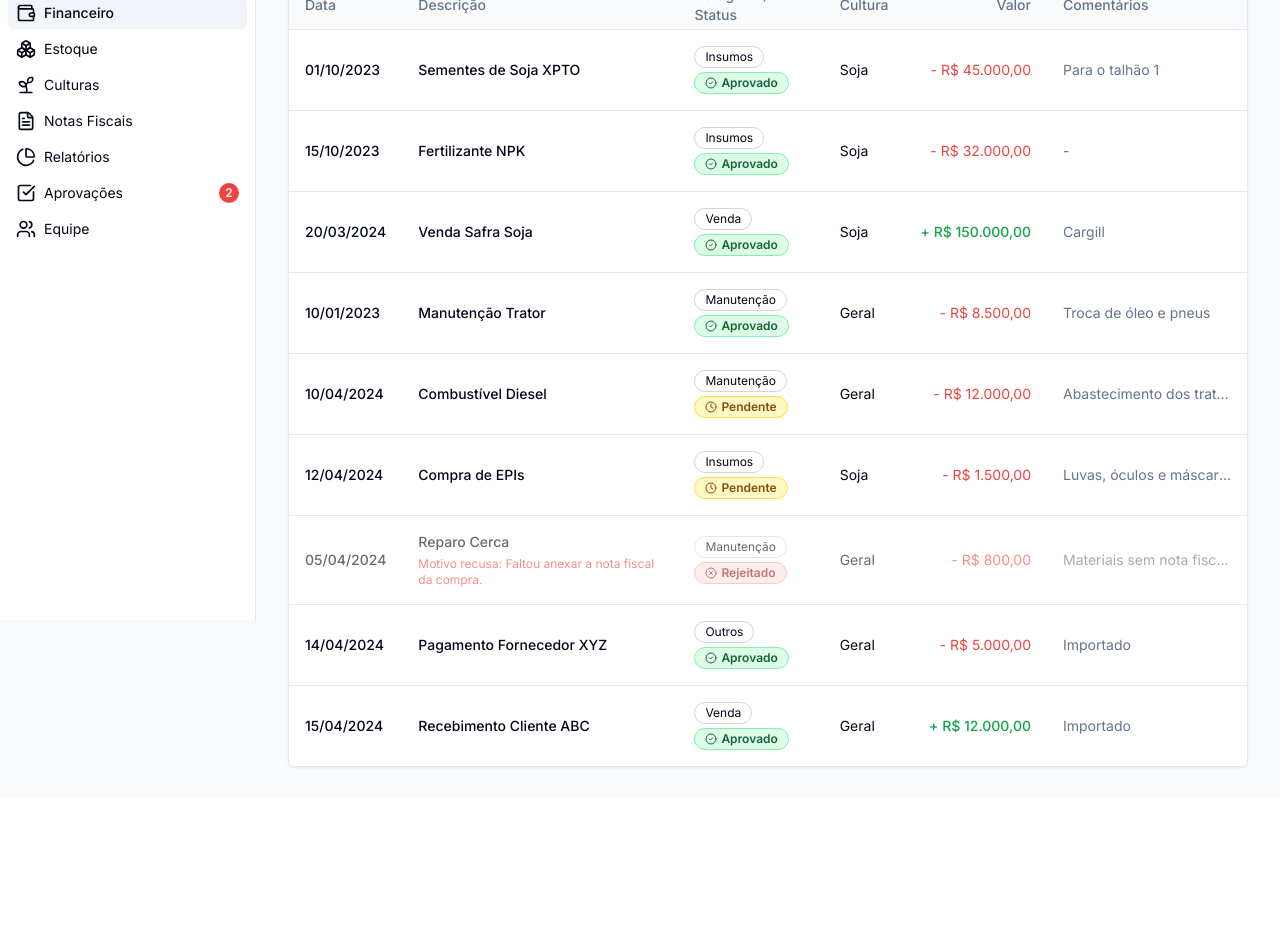
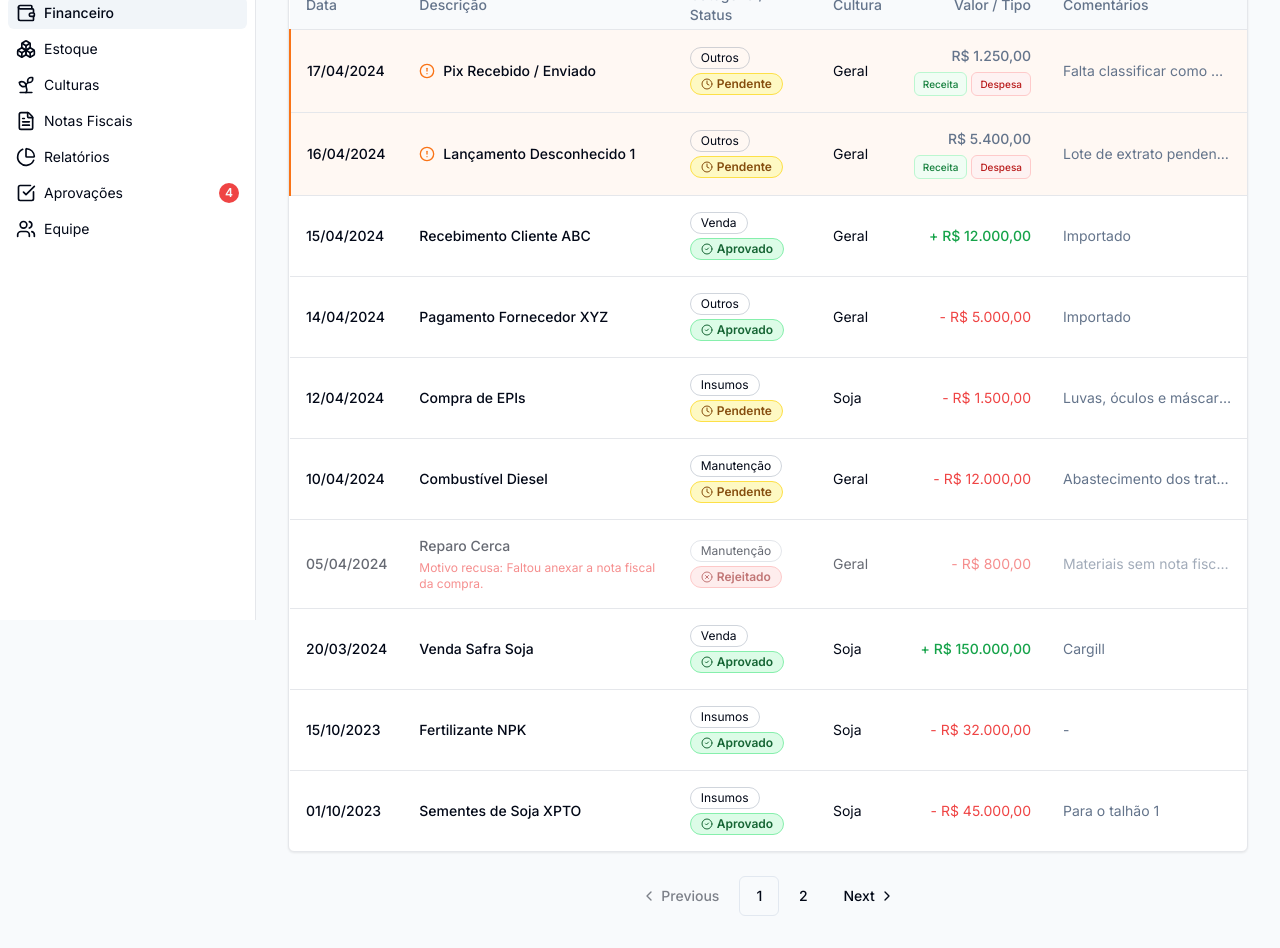
Before and after one commit to Gasparadv/controle-agro-neg-cio-nryu23s7k, a React (Vite) app: page /financeiro in a window 1280 px wide. Shown: the part 180-1128 px from the top of the page. Before the commit the page ends 979 px from the top, so only its background shows below. Built offline with nearby package versions, Linux system fonts and the light colour scheme.

Commit message:
feat: Add filter for undefined transaction types

```diff
--- a/src/components/financeiro/FileImportModal.tsx
+++ b/src/components/financeiro/FileImportModal.tsx
@@ -20,7 +20,7 @@ import {
 import { useToast } from '@/hooks/use-toast'
 import useAgroStore from '@/stores/useAgroStore'
 import useAuthStore from '@/stores/useAuthStore'
-import { Transaction } from '@/types'
+import { Transaction, TransactionType } from '@/types'
 import {
   parseAmount,
   parseDate,
@@ -44,9 +44,12 @@ export function FileImportModal({
   const [workbook, setWorkbook] = useState<XLSX.WorkBook | null>(null)
   const [selectedSheet, setSelectedSheet] = useState<string>('')
   const [preview, setPreview] = useState<PreviewRow[]>([])
-  const [summary, setSummary] = useState<{ total: number; debits: number; credits: number } | null>(
-    null,
-  )
+  const [summary, setSummary] = useState<{
+    total: number
+    debits: number
+    credits: number
+    undefined: number
+  } | null>(null)
   const [isPending, startTransition] = useTransition()
 
   const fileInputRef = useRef<HTMLInputElement>(null)
@@ -280,7 +283,7 @@ export function FileImportModal({
           errorMsg = 'Valor inválido'
         }
 
-        let detectedType: 'receita' | 'despesa' | '' = ''
+        let detectedType: TransactionType | '' = ''
 
         const debitMarkers = ['D', 'DEBITO', 'DÉBITO', 'DEBIT', 'DESPESA', 'SAÍDA', 'SAIDA', '-']
         const creditMarkers = ['C', 'CREDITO', 'CRÉDITO', 'CREDIT', 'RECEITA', 'ENTRADA', '+']
@@ -312,6 +315,7 @@ export function FileImportModal({
 
             if (hasDebitMarker) detectedType = 'despesa'
             else if (hasCreditMarker) detectedType = 'receita'
+            else detectedType = 'indefinido' // Default to undefined if we can't classify
           }
         }
 
@@ -339,7 +343,7 @@ export function FileImportModal({
           cat,
           crop,
           comments: String(rawComment).trim(),
-          type: detectedType,
+          type: detectedType as string,
           isDuplicate: isDup,
           isInvalid,
           errorMsg,
@@ -432,12 +436,12 @@ export function FileImportModal({
 
     const validToImport = preview.filter((r) => !r.isDuplicate && !r.isInvalid)
 
+    // Optional: Keep the user from importing totally blank types. If they are 'indefinido', we allow it.
     if (validToImport.some((r) => r.type === '')) {
       toast({
         variant: 'destructive',
         title: 'Atenção',
-        description:
-          'Existem lançamentos sem tipo definido (Débito/Crédito). Por favor, classifique-os antes de confirmar.',
+        description: 'Ocorreu um problema ao identificar o tipo de alguns registros.',
       })
       return
     }
@@ -453,13 +457,18 @@ export function FileImportModal({
     }
 
     const txs: Transaction[] = validToImport.map((r, i) => {
-      const finalAmt = r.type === 'despesa' ? -Math.abs(r.amount) : Math.abs(r.amount)
+      // If type is despesa or undefined (but negative amount), set it to negative
+      let finalAmt = Math.abs(r.amount)
+      if (r.type === 'despesa') {
+        finalAmt = -finalAmt
+      }
+
       return {
         id: `imp-${Date.now()}-${i}`,
         date: r.date,
         description: r.desc || 'Importado',
         amount: finalAmt,
-        type: r.type as 'receita' | 'despesa',
+        type: r.type as TransactionType,
         category: r.cat || 'Outros',
         comments: r.comments || `Arquivo: ${fileName}`,
         crop: (r.crop as any) || 'Geral',
@@ -480,7 +489,8 @@ export function FileImportModal({
 
     const debits = txs.filter((t) => t.type === 'despesa').length
     const credits = txs.filter((t) => t.type === 'receita').length
-    setSummary({ total: txs.length, debits, credits })
+    const undef = txs.filter((t) => t.type === 'indefinido').length
+    setSummary({ total: txs.length, debits, credits, undefined: undef })
     setStep(4)
   }
 
@@ -503,7 +513,7 @@ export function FileImportModal({
     })
   }
 
-  const handleTypeChange = (index: number, newType: 'receita' | 'despesa') => {
+  const handleTypeChange = (index: number, newType: 'receita' | 'despesa' | 'indefinido') => {
     setPreview((prev) => {
       const copy = [...prev]
       const r = { ...copy[index], type: newType }
@@ -603,7 +613,7 @@ export function FileImportModal({
             <ImportPreviewTable
               preview={preview}
               onCategoryChange={handleCategoryChange}
-              onTypeChange={handleTypeChange}
+              onTypeChange={handleTypeChange as any}
               onCropChange={handleCropChange}
             />
           </div>
@@ -622,12 +632,18 @@ export function FileImportModal({
                 <span className="text-muted-foreground">Total de Débitos</span>
                 <span className="font-bold text-destructive">{summary.debits}</span>
               </div>
-              <div className="flex justify-between items-center pb-1">
+              <div className="flex justify-between items-center border-b border-border/50 pb-2">
                 <span className="text-muted-foreground">Total de Créditos</span>
                 <span className="font-bold text-green-600 dark:text-green-500">
                   {summary.credits}
                 </span>
               </div>
+              {summary.undefined > 0 && (
+                <div className="flex justify-between items-center pb-1">
+                  <span className="text-muted-foreground">Não Definidos</span>
+                  <span className="font-bold text-orange-500">{summary.undefined}</span>
+                </div>
+              )}
             </div>
           </div>
         )}
--- a/src/components/financeiro/TransactionSheet.tsx
+++ b/src/components/financeiro/TransactionSheet.tsx
@@ -46,7 +46,13 @@ export function TransactionSheet({
   if (!formData) return null
 
   const handleSave = () => {
-    onSave(formData)
+    // Ensure amount sign aligns with the selected type
+    let finalAmt = Math.abs(formData.amount)
+    if (formData.type === 'despesa') {
+      finalAmt = -finalAmt
+    }
+
+    onSave({ ...formData, amount: finalAmt })
     onOpenChange(false)
     toast({
       title: 'Transação Atualizada',
@@ -68,6 +74,24 @@ export function TransactionSheet({
             <Label>Descrição</Label>
             <Input disabled value={formData.description} className="bg-muted" />
           </div>
+
+          <div className="space-y-2">
+            <Label>Tipo de Lançamento</Label>
+            <Select
+              value={formData.type}
+              onValueChange={(val: any) => setFormData({ ...formData, type: val })}
+            >
+              <SelectTrigger>
+                <SelectValue placeholder="Selecione o tipo" />
+              </SelectTrigger>
+              <SelectContent>
+                <SelectItem value="receita">Receita (+)</SelectItem>
+                <SelectItem value="despesa">Despesa (-)</SelectItem>
+                <SelectItem value="indefinido">Não Definido</SelectItem>
+              </SelectContent>
+            </Select>
+          </div>
+
           <div className="space-y-2">
             <Label>Categoria</Label>
             <Select
--- a/src/components/financeiro/TransactionTable.tsx
+++ b/src/components/financeiro/TransactionTable.tsx
@@ -7,16 +7,25 @@ import {
   TableRow,
 } from '@/components/ui/table'
 import { Badge } from '@/components/ui/badge'
+import { Button } from '@/components/ui/button'
 import { formatBRL, formatDate } from '@/lib/format'
 import { Transaction } from '@/types'
-import { Clock, CheckCircle2, XCircle } from 'lucide-react'
+import { Clock, CheckCircle2, XCircle, AlertCircle } from 'lucide-react'
+import { cn } from '@/lib/utils'
 
 interface TransactionTableProps {
   transactions: Transaction[]
   onSelect: (tx: Transaction) => void
+  onUpdateType?: (tx: Transaction, type: 'receita' | 'despesa') => void
+  emptyStateMessage?: string
 }
 
-export function TransactionTable({ transactions, onSelect }: TransactionTableProps) {
+export function TransactionTable({
+  transactions,
+  onSelect,
+  onUpdateType,
+  emptyStateMessage,
+}: TransactionTableProps) {
   const getStatusBadge = (status?: string) => {
     switch (status) {
       case 'pending':
@@ -53,7 +62,7 @@ export function TransactionTable({ transactions, onSelect }: TransactionTablePro
             <TableHead>Descrição</TableHead>
             <TableHead>Categoria / Status</TableHead>
             <TableHead>Cultura</TableHead>
-            <TableHead className="text-right">Valor</TableHead>
+            <TableHead className="text-right">Valor / Tipo</TableHead>
             <TableHead className="hidden md:table-cell">Comentários</TableHead>
           </TableRow>
         </TableHeader>
@@ -62,11 +71,21 @@ export function TransactionTable({ transactions, onSelect }: TransactionTablePro
             <TableRow
               key={tx.id}
               onClick={() => onSelect(tx)}
-              className={`cursor-pointer hover:bg-muted/60 transition-colors ${tx.status === 'rejected' ? 'opacity-60' : ''}`}
+              className={cn(
+                'cursor-pointer hover:bg-muted/60 transition-colors',
+                tx.status === 'rejected' && 'opacity-60',
+                tx.type === 'indefinido' &&
+                  'bg-orange-500/5 hover:bg-orange-500/10 border-l-2 border-l-orange-500',
+              )}
             >
               <TableCell className="font-medium whitespace-nowrap">{formatDate(tx.date)}</TableCell>
               <TableCell>
-                <div className="font-medium">{tx.description}</div>
+                <div className="font-medium flex items-center gap-2">
+                  {tx.type === 'indefinido' && (
+                    <AlertCircle className="h-4 w-4 text-orange-500 shrink-0" />
+                  )}
+                  {tx.description}
+                </div>
                 {tx.status === 'rejected' && tx.rejectionReason && (
                   <div className="text-xs text-destructive mt-1">
                     Motivo recusa: {tx.rejectionReason}
@@ -83,6 +102,37 @@ export function TransactionTable({ transactions, onSelect }: TransactionTablePro
               </TableCell>
               <TableCell>{tx.crop}</TableCell>
               <TableCell className="text-right whitespace-nowrap">
+                {tx.type === 'indefinido' ? (
+                  <div className="flex flex-col items-end gap-1.5">
+                    <span className="font-medium text-muted-foreground">
+                      {formatBRL(Math.abs(tx.amount))}
+                    </span>
+                    <div className="flex gap-1">
+                      <Button
+                        size="sm"
+                        variant="outline"
+                        className="h-6 px-2 text-[10px] bg-green-50 text-green-700 border-green-200 hover:bg-green-100 dark:bg-green-900/20 dark:text-green-400 dark:border-green-800"
+                        onClick={(e) => {
+                          e.stopPropagation()
+                          onUpdateType?.(tx, 'receita')
+                        }}
+                      >
+                        Receita
+                      </Button>
+                      <Button
+                        size="sm"
+                        variant="outline"
+                        className="h-6 px-2 text-[10px] bg-red-50 text-red-700 border-red-200 hover:bg-red-100 dark:bg-red-900/20 dark:text-red-400 dark:border-red-800"
+                        onClick={(e) => {
+                          e.stopPropagation()
+                          onUpdateType?.(tx, 'despesa')
+                        }}
+                      >
+                        Despesa
+                      </Button>
+                    </div>
+                  </div>
+                ) : (
                   <span
                     className={
                       tx.type === 'receita'
@@ -93,6 +143,7 @@ export function TransactionTable({ transactions, onSelect }: TransactionTablePro
                     {tx.type === 'despesa' ? '- ' : '+ '}
                     {formatBRL(Math.abs(tx.amount))}
                   </span>
+                )}
               </TableCell>
               <TableCell className="hidden md:table-cell text-muted-foreground truncate max-w-[200px]">
                 {tx.comments || '-'}
@@ -102,7 +153,7 @@ export function TransactionTable({ transactions, onSelect }: TransactionTablePro
           {transactions.length === 0 && (
             <TableRow>
               <TableCell colSpan={6} className="h-24 text-center text-muted-foreground">
-                Nenhum lançamento encontrado.
+                {emptyStateMessage || 'Nenhum lançamento encontrado.'}
               </TableCell>
             </TableRow>
           )}
--- a/src/pages/Financeiro.tsx
+++ b/src/pages/Financeiro.tsx
@@ -1,4 +1,4 @@
-import { useState } from 'react'
+import { useState, useEffect } from 'react'
 import { Upload, Filter, History } from 'lucide-react'
 import { Button } from '@/components/ui/button'
 import {
@@ -8,6 +8,14 @@ import {
   SelectTrigger,
   SelectValue,
 } from '@/components/ui/select'
+import {
+  Pagination,
+  PaginationContent,
+  PaginationItem,
+  PaginationLink,
+  PaginationNext,
+  PaginationPrevious,
+} from '@/components/ui/pagination'
 import { TransactionTable } from '@/components/financeiro/TransactionTable'
 import { TransactionSheet } from '@/components/financeiro/TransactionSheet'
 import { FileImportModal } from '@/components/financeiro/FileImportModal'
@@ -15,17 +23,47 @@ import { ImportHistoryModal } from '@/components/financeiro/ImportHistoryModal'
 import useAgroStore from '@/stores/useAgroStore'
 import { Transaction } from '@/types'
 
+const ITEMS_PER_PAGE = 10
+
 export default function Financeiro() {
   const { transactions, updateTransaction } = useAgroStore()
 
   const [filterCrop, setFilterCrop] = useState<string>('Todos')
+  const [filterType, setFilterType] = useState<string>('Todos')
+  const [currentPage, setCurrentPage] = useState<number>(1)
+
   const [selectedTx, setSelectedTx] = useState<Transaction | null>(null)
   const [isSheetOpen, setIsSheetOpen] = useState(false)
   const [isImportModalOpen, setIsImportModalOpen] = useState(false)
   const [isHistoryModalOpen, setIsHistoryModalOpen] = useState(false)
 
-  const filteredTransactions = transactions.filter(
-    (t) => filterCrop === 'Todos' || t.crop === filterCrop,
+  // Reset to first page when filters change
+  useEffect(() => {
+    setCurrentPage(1)
+  }, [filterCrop, filterType])
+
+  const filteredTransactions = transactions.filter((t) => {
+    const matchCrop = filterCrop === 'Todos' || t.crop === filterCrop
+    const matchType =
+      filterType === 'Todos' ||
+      (filterType === 'Receitas' && t.type === 'receita') ||
+      (filterType === 'Despesas' && t.type === 'despesa') ||
+      (filterType === 'Indefinidos' && t.type === 'indefinido')
+
+    return matchCrop && matchType
+  })
+
+  // Group undefined first, then sort by date
+  filteredTransactions.sort((a, b) => {
+    if (a.type === 'indefinido' && b.type !== 'indefinido') return -1
+    if (a.type !== 'indefinido' && b.type === 'indefinido') return 1
+    return new Date(b.date).getTime() - new Date(a.date).getTime()
+  })
+
+  const totalPages = Math.ceil(filteredTransactions.length / ITEMS_PER_PAGE)
+  const paginatedTransactions = filteredTransactions.slice(
+    (currentPage - 1) * ITEMS_PER_PAGE,
+    currentPage * ITEMS_PER_PAGE,
   )
 
   const handleRowClick = (tx: Transaction) => {
@@ -33,13 +71,53 @@ export default function Financeiro() {
     setIsSheetOpen(true)
   }
 
+  const handleUpdateType = (tx: Transaction, newType: 'receita' | 'despesa') => {
+    updateTransaction({
+      ...tx,
+      type: newType,
+      amount: newType === 'despesa' ? -Math.abs(tx.amount) : Math.abs(tx.amount),
+    })
+  }
+
+  const renderPaginationItems = () => {
+    const items = []
+    const maxVisible = 5
+    let start = Math.max(1, currentPage - Math.floor(maxVisible / 2))
+    let end = Math.min(totalPages, start + maxVisible - 1)
+
+    if (end - start + 1 < maxVisible) {
+      start = Math.max(1, end - maxVisible + 1)
+    }
+
+    for (let i = start; i <= end; i++) {
+      items.push(
+        <PaginationItem key={i}>
+          <PaginationLink
+            onClick={() => setCurrentPage(i)}
+            isActive={currentPage === i}
+            className="cursor-pointer"
+          >
+            {i}
+          </PaginationLink>
+        </PaginationItem>,
+      )
+    }
+    return items
+  }
+
+  const emptyMessage =
+    filterType === 'Indefinidos'
+      ? 'Nenhum registro pendente encontrado.'
+      : 'Nenhum lançamento encontrado.'
+
   return (
     <div className="space-y-6">
-      <div className="flex flex-col sm:flex-row justify-between items-start sm:items-center gap-4">
-        <div className="flex items-center gap-2">
-          <Filter className="h-4 w-4 text-muted-foreground" />
+      <div className="flex flex-col lg:flex-row justify-between items-start lg:items-center gap-4">
+        <div className="flex flex-col sm:flex-row items-start sm:items-center gap-2 w-full lg:w-auto">
+          <div className="flex items-center gap-2 w-full sm:w-auto">
+            <Filter className="h-4 w-4 text-muted-foreground hidden sm:block" />
             <Select value={filterCrop} onValueChange={setFilterCrop}>
-            <SelectTrigger className="w-[180px] bg-background">
+              <SelectTrigger className="w-full sm:w-[180px] bg-background">
                 <SelectValue placeholder="Filtrar por Cultura" />
               </SelectTrigger>
               <SelectContent>
@@ -50,7 +128,22 @@ export default function Financeiro() {
               </SelectContent>
             </Select>
           </div>
-        <div className="flex gap-2 w-full sm:w-auto">
+          <div className="flex items-center gap-2 w-full sm:w-auto">
+            <Select value={filterType} onValueChange={setFilterType}>
+              <SelectTrigger className="w-full sm:w-[180px] bg-background">
+                <SelectValue placeholder="Filtrar por Tipo" />
+              </SelectTrigger>
+              <SelectContent>
+                <SelectItem value="Todos">Todos os Tipos</SelectItem>
+                <SelectItem value="Receitas">Apenas Receitas</SelectItem>
+                <SelectItem value="Despesas">Apenas Despesas</SelectItem>
+                <SelectItem value="Indefinidos">Tipo: Não Definido</SelectItem>
+              </SelectContent>
+            </Select>
+          </div>
+        </div>
+
+        <div className="flex gap-2 w-full sm:w-auto mt-2 lg:mt-0">
           <Button
             onClick={() => setIsHistoryModalOpen(true)}
             variant="outline"
@@ -71,7 +164,40 @@ export default function Financeiro() {
         </div>
       </div>
 
-      <TransactionTable transactions={filteredTransactions} onSelect={handleRowClick} />
+      <TransactionTable
+        transactions={paginatedTransactions}
+        onSelect={handleRowClick}
+        onUpdateType={handleUpdateType}
+        emptyStateMessage={emptyMessage}
+      />
+
+      {totalPages > 1 && (
+        <div className="mt-4">
+          <Pagination>
+            <PaginationContent>
+              <PaginationItem>
+                <PaginationPrevious
+                  onClick={() => setCurrentPage((p) => Math.max(1, p - 1))}
+                  className={
+                    currentPage === 1 ? 'pointer-events-none opacity-50' : 'cursor-pointer'
+                  }
+                />
+              </PaginationItem>
+
+              {renderPaginationItems()}
+
+              <PaginationItem>
+                <PaginationNext
+                  onClick={() => setCurrentPage((p) => Math.min(totalPages, p + 1))}
+                  className={
+                    currentPage === totalPages ? 'pointer-events-none opacity-50' : 'cursor-pointer'
+                  }
+                />
+              </PaginationItem>
+            </PaginationContent>
+          </Pagination>
+        </div>
+      )}
 
       <TransactionSheet
         transaction={selectedTx}
--- a/src/stores/useAgroStore.tsx
+++ b/src/stores/useAgroStore.tsx
@@ -128,6 +128,28 @@ const initialTransactions: Transaction[] = [
     status: 'approved',
     importBatchId: 'batch-1',
   },
+  {
+    id: '10',
+    date: '2024-04-16',
+    description: 'Lançamento Desconhecido 1',
+    amount: 5400,
+    type: 'indefinido',
+    category: 'Outros',
+    comments: 'Lote de extrato pendente de revisão',
+    crop: 'Geral',
+    status: 'pending',
+  },
+  {
+    id: '11',
+    date: '2024-04-17',
+    description: 'Pix Recebido / Enviado',
+    amount: 1250,
+    type: 'indefinido',
+    category: 'Outros',
+    comments: 'Falta classificar como entrada ou saída',
+    crop: 'Geral',
+    status: 'pending',
+  },
 ]
 
 const AgroStoreContext = createContext<AgroStoreContextType | undefined>(undefined)
--- a/src/types/index.ts
+++ b/src/types/index.ts
@@ -1,4 +1,4 @@
-export type TransactionType = 'receita' | 'despesa'
+export type TransactionType = 'receita' | 'despesa' | 'indefinido'
 
 export type CropType = 'Soja' | 'Milho' | 'Cana' | 'Geral'
 
```
Also changed, not shown: .skip.config.json, src/main.tsx (line endings or trailing spaces), vite-plugin-react-uid.js (line endings or trailing spaces). Lines whose indentation alone changed are shown as unchanged.
